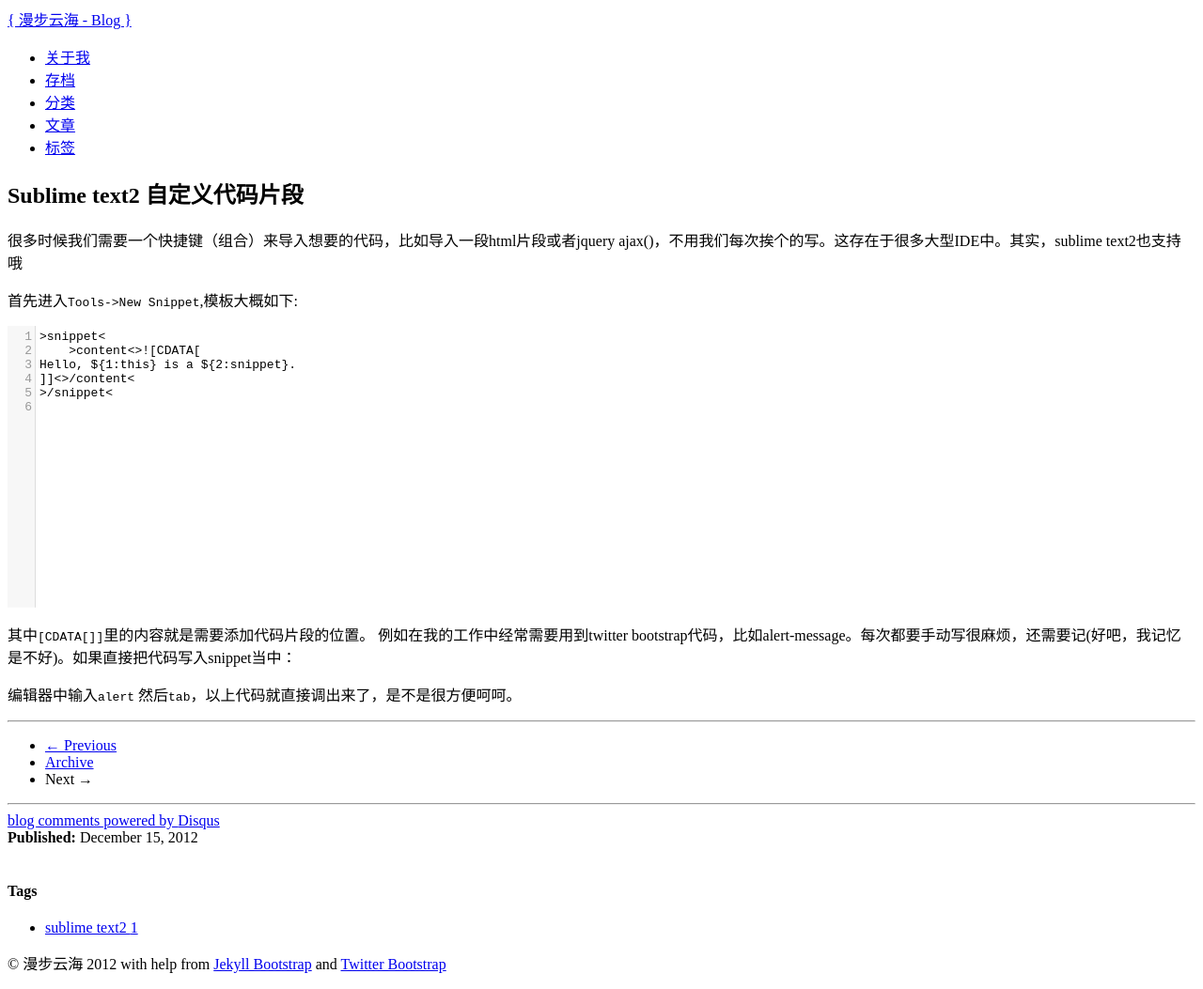
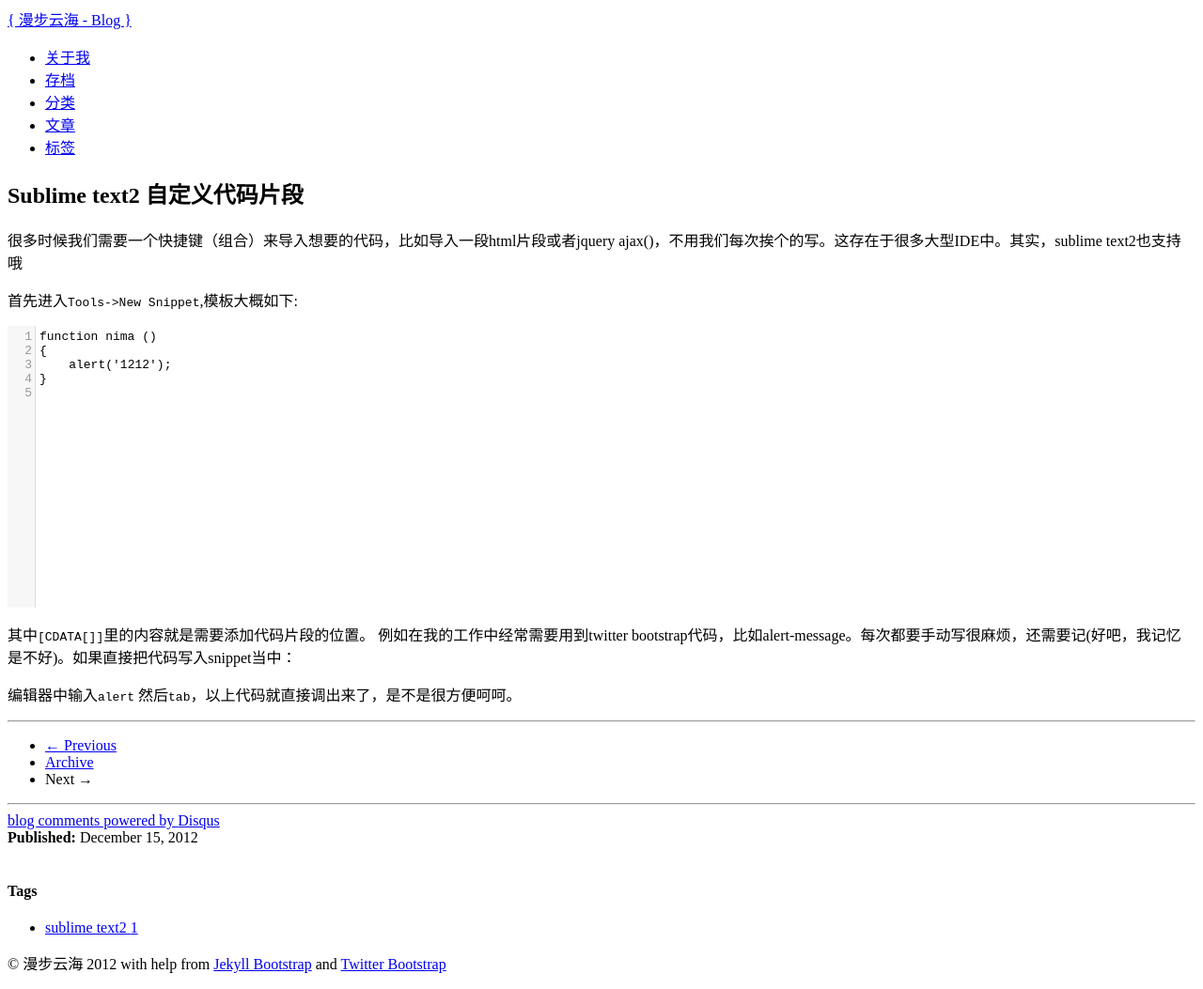
Before and after one commit to symfonyluxury/symfonyluxury.github.com, a Jekyll site: the page built from _posts/2012-12-15-sublime-text2-snippet.md, in a window 1280 px wide. Shown: the whole page at 94% size. Built offline with Jekyll 4.4.1, drawn with Linux system fonts in a browser that asks for light colours; nearby versions of some CDN libraries; library files that are not in the unit come from our copies; comment, search, counter and statistics services are not loaded.

Commit message:
code mirror 16

```diff
--- a/_posts/2012-12-15-sublime-text2-snippet.md
+++ b/_posts/2012-12-15-sublime-text2-snippet.md
@@ -9,11 +9,10 @@ tags: [sublime text2]
 
 首先进入`Tools->New Snippet`,模板大概如下:
 <textarea id="code" name="code">
->snippet<
-	>content<>![CDATA[
-Hello, ${1:this} is a ${2:snippet}.
-]]<>/content<
->/snippet<
+function nima ()
+{
+	alert('1212');
+}
 </textarea>
 
 其中`[CDATA[]]`里的内容就是需要添加代码片段的位置。
```
